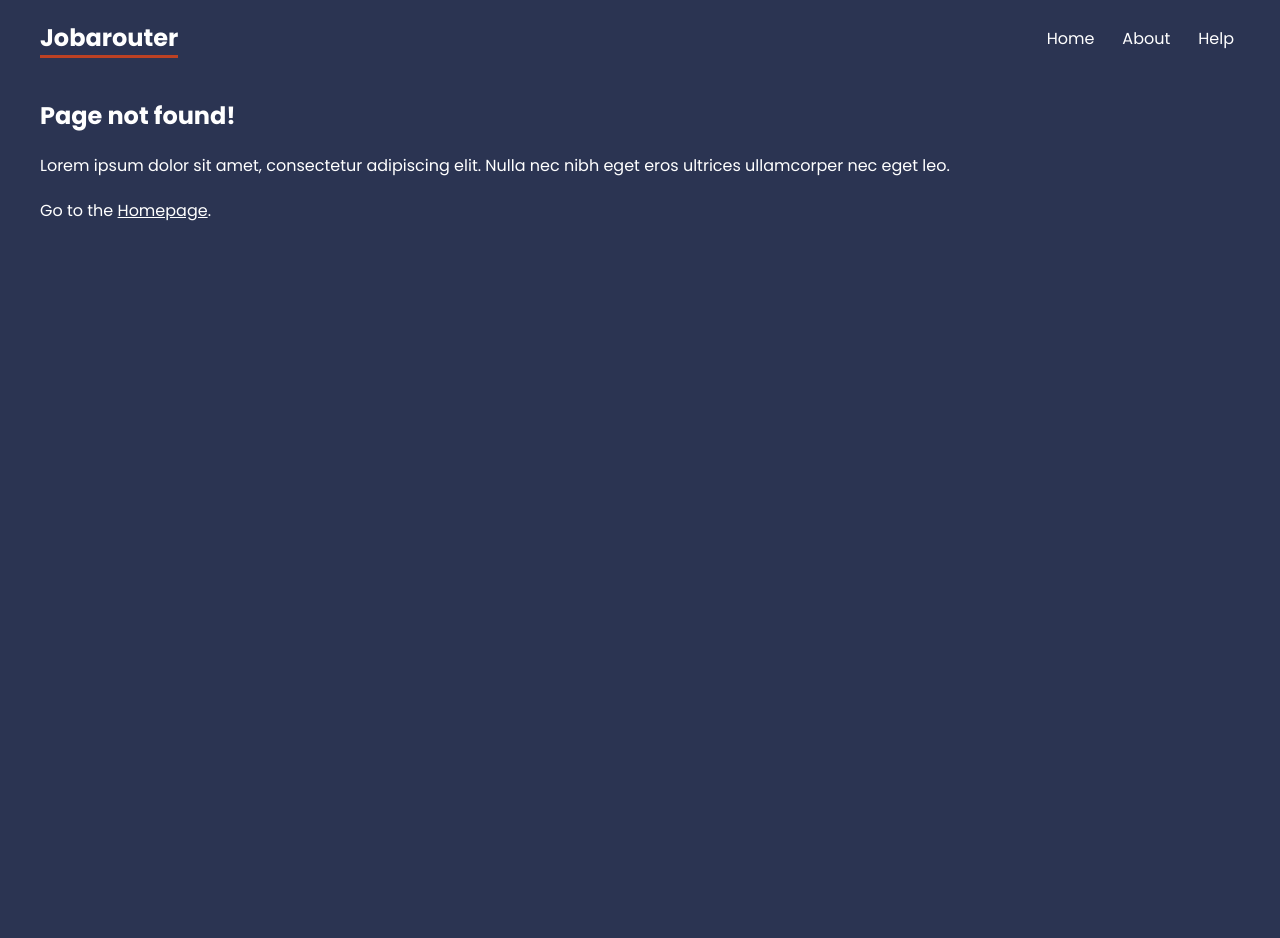
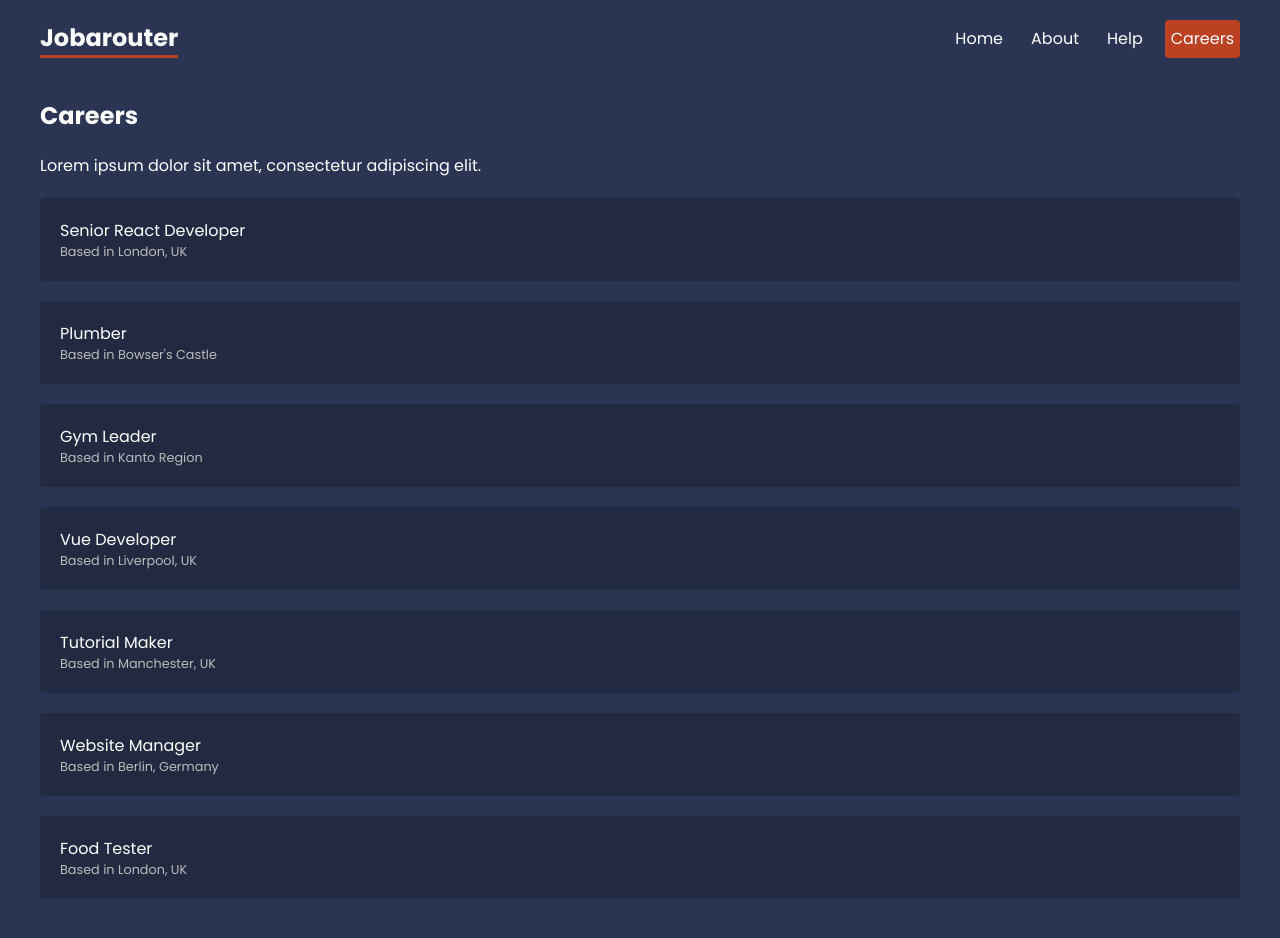
Before and after one commit to Aref-Akminasi/netninja-react-router, a React (Create React App) app: page /careers in a window 1280 px wide. Before the commit this address had no page. Shown: the top 938 px of the page. Before the commit the page ends 800 px from the top, so only its background shows below. Built offline with nearby package versions, Linux system fonts and the light colour scheme; data requests are answered from the project's data file.

Commit message:
added loader function for the careers component

```diff
--- a/src/App.js
+++ b/src/App.js
@@ -10,11 +10,13 @@
 import About from './pages/About';
 import Faq from './pages/help/Faq';
 import Contact from './pages/help/Contact';
+import Careers, { careersLoader } from './pages/careers/Careers';
 
 // layouts
 import RootLayout from './layouts/RootLayout';
 import HelpLayout from './layouts/HelpLayout';
 import NotFound from './pages/NotFound';
+import CareersLayout from './layouts/CareersLayout';
 
 const router = createBrowserRouter(
   createRoutesFromElements(
@@ -25,6 +27,11 @@
         <Route path="faq" element={<Faq />} />
         <Route path="contact" element={<Contact />} />
       </Route>
+
+      <Route path="careers" element={<CareersLayout />}>
+        <Route index element={<Careers />} loader={careersLoader} />
+      </Route>
+
       <Route path="*" element={<NotFound />} />
     </Route>
   )
--- a/src/index.css
+++ b/src/index.css
@@ -107,6 +107,24 @@
 }
 
 /* careers list */
+.careers > a {
+  display: block;
+  background: rgba(0, 0, 0, 0.2);
+  padding: 20px;
+  border-radius: 4px;
+  margin: 20px 0;
+  text-decoration: none;
+}
+.careers > a:hover p {
+  color: var(--primary);
+}
+.careers p {
+  margin: 0;
+}
+.careers > a p:last-child {
+  font-size: 0.8em;
+  color: #bbb;
+}
 
 /* careers details */
 
--- /dev/null
+++ b/src/layouts/CareersLayout.js
@@ -0,0 +1,14 @@
+import { Outlet } from 'react-router-dom';
+
+const CareersLayout = () => {
+  return (
+    <div className="careers-layout">
+      <h2>Careers</h2>
+      <p>Lorem ipsum dolor sit amet, consectetur adipiscing elit.</p>
+
+      <Outlet />
+    </div>
+  );
+};
+
+export default CareersLayout;
--- a/src/layouts/RootLayout.js
+++ b/src/layouts/RootLayout.js
@@ -10,6 +10,7 @@
             <NavLink to="/">Home</NavLink>
             <NavLink to="about">About</NavLink>
             <NavLink to="help">Help</NavLink>
+            <NavLink to="careers">Careers</NavLink>
           </nav>
         </header>
       </div>
--- /dev/null
+++ b/src/pages/careers/Careers.js
@@ -0,0 +1,23 @@
+import { useLoaderData, Link } from 'react-router-dom';
+
+const Careers = () => {
+  const careers = useLoaderData();
+  return (
+    <div className="careers">
+      {careers.map((career) => (
+        <Link to="/" key={career.id}>
+          <p>{career.title}</p>
+          <p>Based in {career.location}</p>
+        </Link>
+      ))}
+    </div>
+  );
+};
+
+export default Careers;
+
+// loader function
+export const careersLoader = async () => {
+  const res = await fetch('http://localhost:4000/careers');
+  return res.json();
+};
```
